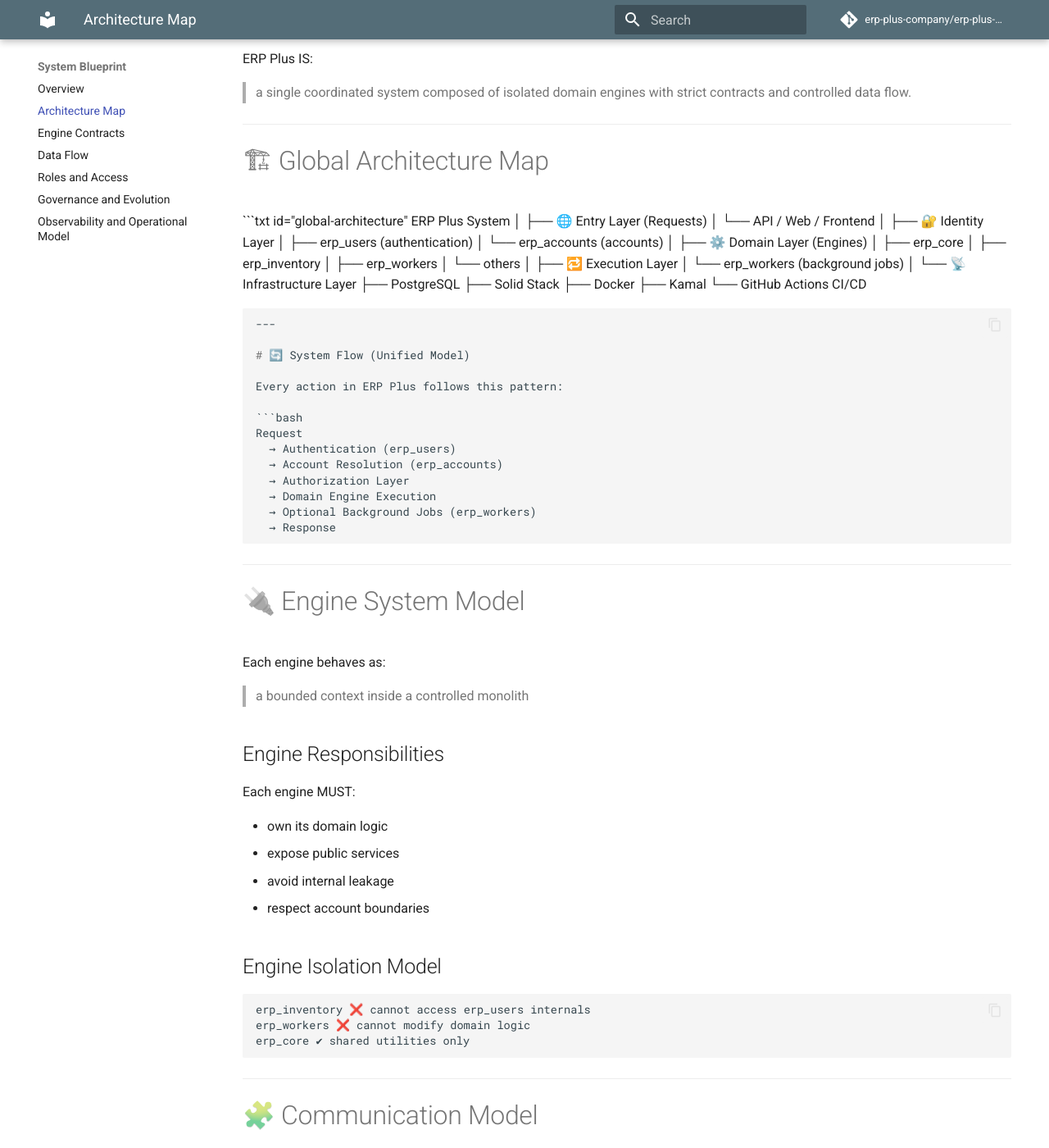
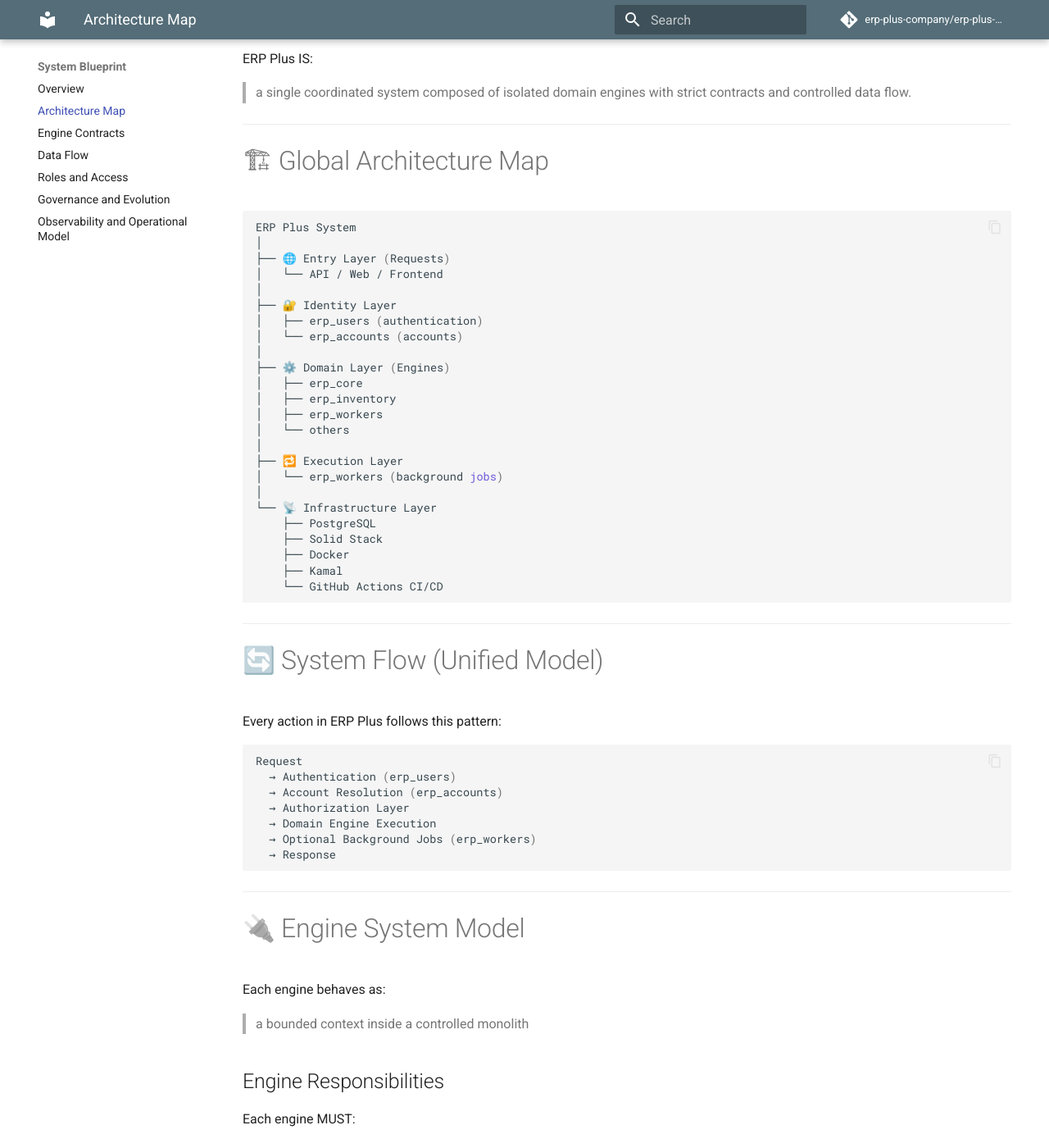
Before and after one commit to erp-plus-company/erp-plus-docs, an MkDocs documentation site: the page built from docs/system/blueprint.md, in a window 1280 px wide and 1400 px high, scrolled down 701 px. Shown: the whole window at 82% size. Built offline with MkDocs 1.6.1 and Material for MkDocs 9.7.7, drawn with Linux system fonts in a browser that asks for light colours; comment, search, counter and statistics services are not loaded.

````diff
--- a/docs/system/blueprint.md
+++ b/docs/system/blueprint.md
@@ -28,7 +28,7 @@ ERP Plus IS:
 
 # 🏗 Global Architecture Map
 
-```txt id="global-architecture"
+```bash
 ERP Plus System
 │
 ├── 🌐 Entry Layer (Requests)
````
